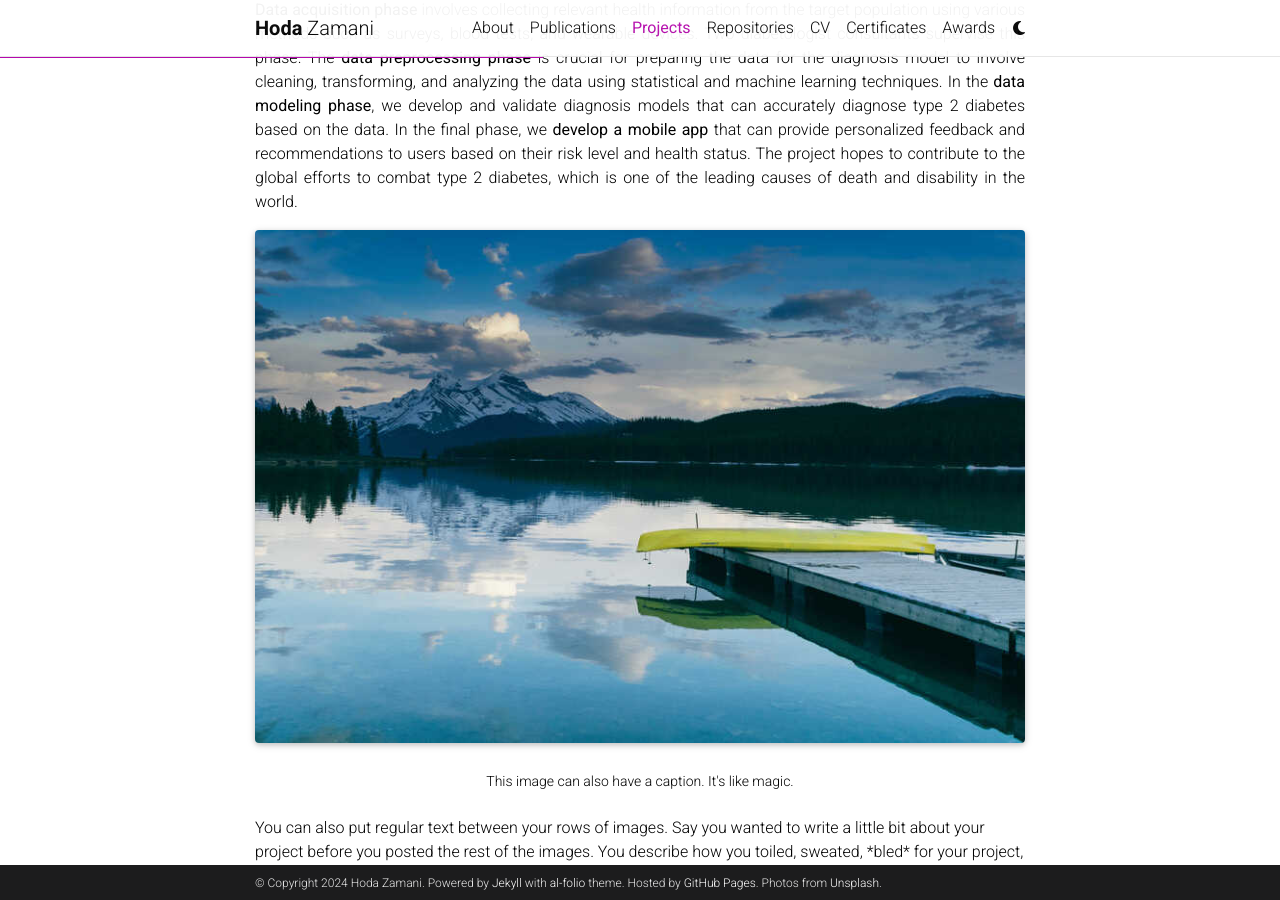
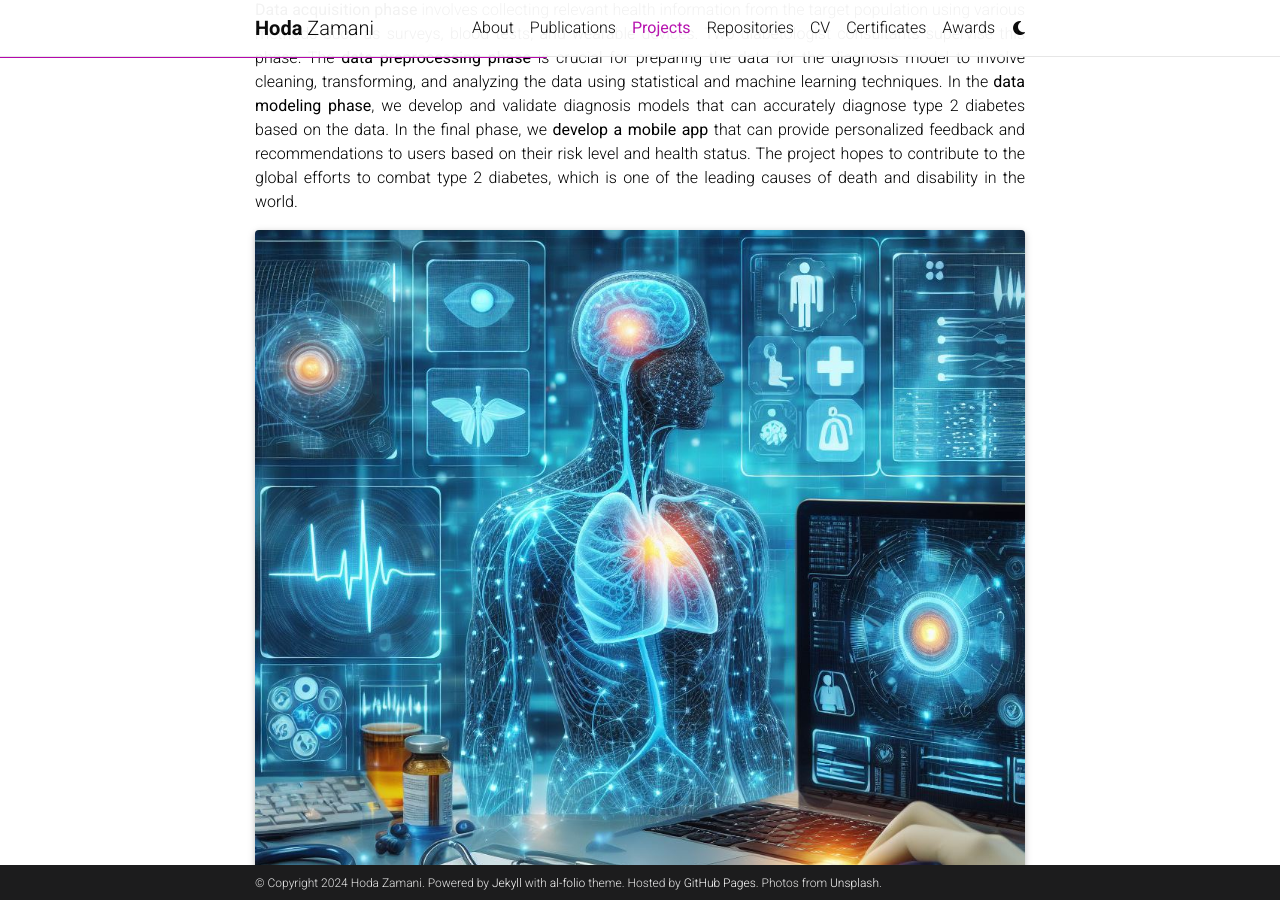
Before and after one commit to HodaZamani/HodaZamani.github.io, a Jekyll site: the page built from _projects/1_project.md, in a window 1280 px wide and 900 px high, scrolled down 640 px. Built offline with Jekyll 4.4.1, drawn with Linux system fonts in a browser that asks for light colours; full-size pictures stand in for the smaller copies a plugin makes; comment, search, counter and statistics services are not loaded; a style sheet for code colours, icons or effects is not loaded.

Commit message:
Update 1_project.md

```diff
--- a/_projects/1_project.md
+++ b/_projects/1_project.md
@@ -33,7 +33,7 @@
 
 <div class="row">
     <div class="col-sm mt-3 mt-md-0">
-        {% include figure.html path="assets/img/5.jpg" title="example image" class="img-fluid rounded z-depth-1" %}
+        {% include figure.html path="assets/img/Pic205.jpg" title="example image" class="img-fluid rounded z-depth-1" %}
     </div>
 </div>
 <div class="caption">
@@ -46,9 +46,6 @@
 
 
 <div class="row justify-content-sm-center">
-    <div class="col-sm-8 mt-3 mt-md-0">
-        {% include figure.html path="assets/img/Pic205.jpg" title="example image" class="img-fluid rounded z-depth-1" %}
-    </div>
     <div class="col-sm-4 mt-3 mt-md-0">
         {% include figure.html path="assets/img/Pic20.jpg" title="example image" class="img-fluid rounded z-depth-1" %}
     </div>
```
